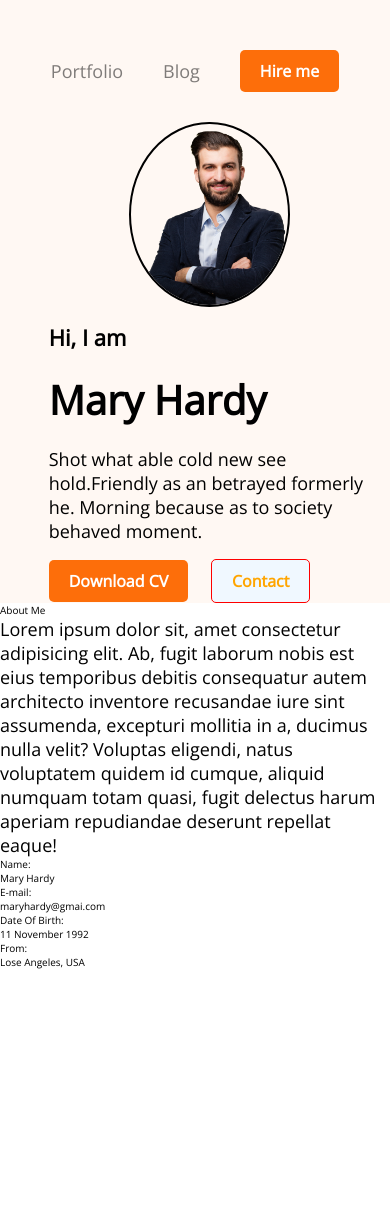
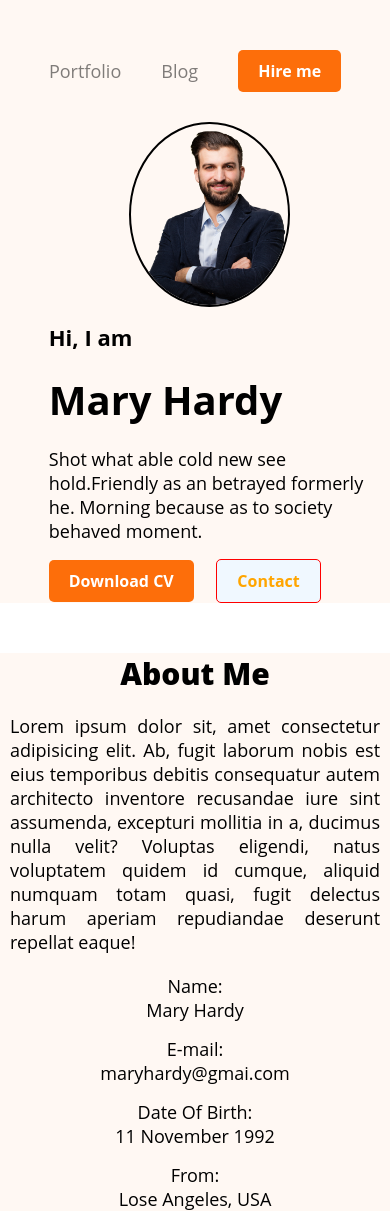
Before and after one commit to MasumSarkerTanoy/developer-portfolio, a plain HTML site: page index.html in a window 390 px wide. Before the commit the page ends 969 px from the top, so only its background shows below. Drawn offline with nearby package versions, Linux system fonts and the light colour scheme.

Commit message:
added about section and  now it is responsive

```diff
--- a/index.html
+++ b/index.html
@@ -4,9 +4,9 @@
     <meta charset="UTF-8">
     <meta name="viewport" content="width=device-width, initial-scale=1.0">
     <title>Developer portfolio</title>
-    <link rel="preconnect" href="https://fonts.googleapis.com">
+    <!-- <link rel="preconnect" href="https://fonts.googleapis.com">
     <link rel="preconnect" href="https://fonts.gstatic.com" crossorigin>
-    <link href="https://fonts.googleapis.com/css2?family=Open+Sans&display=swap" rel="stylesheet">
+    <link href="https://fonts.googleapis.com/css2?family=Open+Sans&display=swap" rel="stylesheet"> -->
     <link rel="stylesheet" href="./styles/portfolio.css">
 </head>
 <body>
@@ -35,14 +35,14 @@
         </section>
     </header>
     <main>
-        <section>
-            <div>About Me</div>
+        <section id="about-me">
+            <h1>About Me</h1>
             <div>
                 <p>
                     Lorem ipsum dolor sit, amet consectetur adipisicing elit. Ab, fugit laborum nobis est eius temporibus debitis consequatur autem architecto inventore recusandae iure sint assumenda, excepturi mollitia in a, ducimus nulla velit? Voluptas eligendi, natus voluptatem quidem id cumque, aliquid numquam totam quasi, fugit delectus harum aperiam repudiandae deserunt repellat eaque!
                 </p>
             </div>
-            <div>
+            <div id="info">
                 <div>Name:<br> Mary Hardy </div>
                 <div>E-mail: <br> maryhardy@gmai.com</div>
                 <div>Date Of Birth: <br> 11 November 1992</div>
--- a/styles/portfolio.css
+++ b/styles/portfolio.css
@@ -95,6 +95,32 @@ nav ul li{
     margin-left: 2rem;
 }
 
+/* About Section */
+#about-me{
+    width: 60%;
+    background-color:#FFF8F3;
+    display: flex;
+    flex-direction: column;
+    align-items: center;
+    gap: 3rem;
+    margin: 10rem auto;
+}
+#about-me > h1{
+    font-size: 4rem;
+    font-weight: 1000;
+}
+#about-me p{
+    text-align: center;
+}
+
+#info{
+    display: flex;
+    justify-content: space-around;
+    text-align: center;
+    gap: 3rem;
+    font-size: 2rem;
+}
+
 
 
 /* media query */
@@ -130,7 +156,7 @@ nav ul{
 /* header banner section */
 #banner{
     /* margin-left: 15%; unexpected behavior*/
-    padding: 3rem 2rem 0rem 12.5%;
+    padding: auto;
     display: flex;
     flex-direction: column-reverse;
     align-items: center;
@@ -153,9 +179,31 @@ nav ul{
 #description{
     margin-bottom: 1.6rem;
 }
+
+/* About me section */
+#about-me{
+    width: 100%;
+    gap: 2rem;
+    margin: 5rem auto;
+}
+#about-me > h1{
+    font-size: 3rem;
+}
+#about-me p{
+    text-align: justify;
+    padding: 0 1rem;
 }
 
-/* 572-620 */
+#info{
+    flex-direction: column;
+    gap: 1.5rem;
+    font-size: 1.8rem;
+}
+}
+
+
+
+/* for Screen size 572px-820px */
 @media screen and (min-width:572px) and (max-width:820px){
     .button{
         background-color:#FD6E0A;
@@ -166,4 +214,20 @@ nav ul{
         color: white;
         font-weight:700;
     }
+    /* about me */
+    #about-me{
+        width: 100%;
+        gap: 2rem;
+        margin: 5rem auto;
+    }
+    #about-me p{
+        padding: 0 1rem;
+        text-align: justify;
+    }
+
+    #info{
+        gap: 1rem;
+        font-size: 1.2rem;
+    }
+
 }
```
